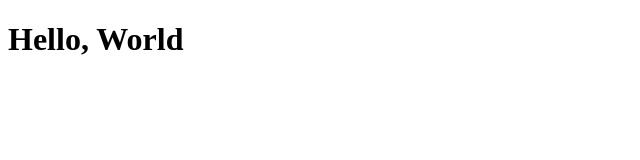
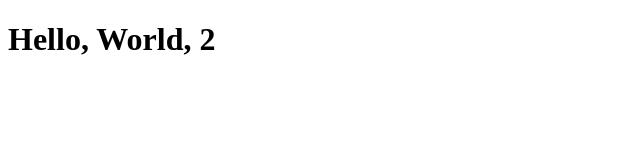
Before and after one commit to Mik2121/dnd-tools, a plain HTML site: page test.html in a window 1280 px wide. Shown: the full height of the page, 0-640 px from the left. Drawn offline with Linux system fonts and the light colour scheme.

Commit message:
Update test.html

```diff
--- a/test.html
+++ b/test.html
@@ -4,6 +4,6 @@
     <title>Title</title>
   </head>
   <body>
-    <h1>Hello, World</h1>
+    <h1>Hello, World, 2</h1>
   </body>
 </html>
```
